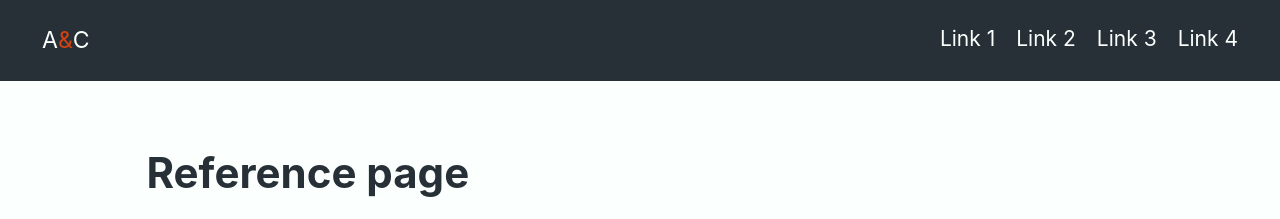
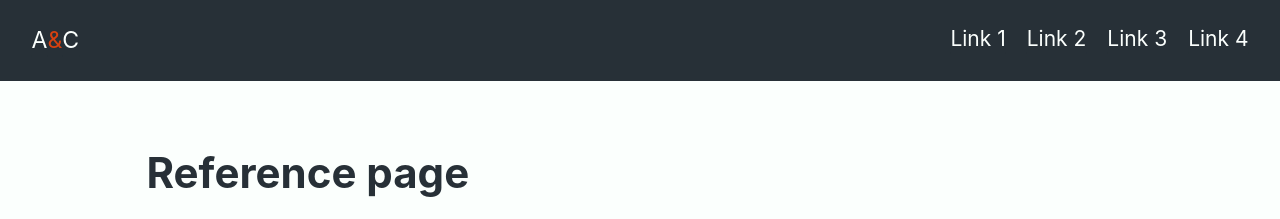
Before and after one commit to adeleandcarl/adeleandcarl.github.io, a Jekyll site: the page built from reference.md, in a window 1280 px wide. Shown: the top 219 px of the page. Built offline with Jekyll 4.4.1, drawn with Linux system fonts in a browser that asks for light colours; some web fonts are replaced.

Commit message:
Update header side padding to match reference page content padding. Update reference page using final favicon

```diff
--- a/assets/main.scss
+++ b/assets/main.scss
@@ -79,7 +79,11 @@ i, cite, em, var, address, dfn {
 
 body > header {
     display: flex;
-    padding: 1rem 2rem;
+    padding: 1rem $minimum-side-padding;
+    @include breakpoint(mobile) {
+        padding-left: $minimum-mobile-side-padding;
+        padding-right: $minimum-mobile-side-padding;
+    }
     gap: 2rem;
     justify-content: space-between;
     width: 100%;
--- a/reference.md
+++ b/reference.md
@@ -70,10 +70,4 @@ function foo(){
 
 ## Favicon
 
-<img src="{{ '/assets/favicon/Untitled-16.png' | relative_url }}" />
-<img src="{{ '/assets/favicon/Untitled.png' | relative_url }}" />
-<img src="{{ '/assets/favicon/Untitled@2x.png' | relative_url }}" />
-<img src="{{ '/assets/favicon/UntitledB@2x.png' | relative_url }}" />
-<img src="{{ '/assets/favicon/UntitledC@2x.png' | relative_url }}" />
-<img src="{{ '/assets/favicon/UntitledD@2x.png' | relative_url }}" />
-<img src="{{ '/assets/favicon/UntitledD@3x.png' | relative_url }}" />
+<img src="{{ '/assets/favicon/apple-touch-icon.png' | relative_url }}" />
```
